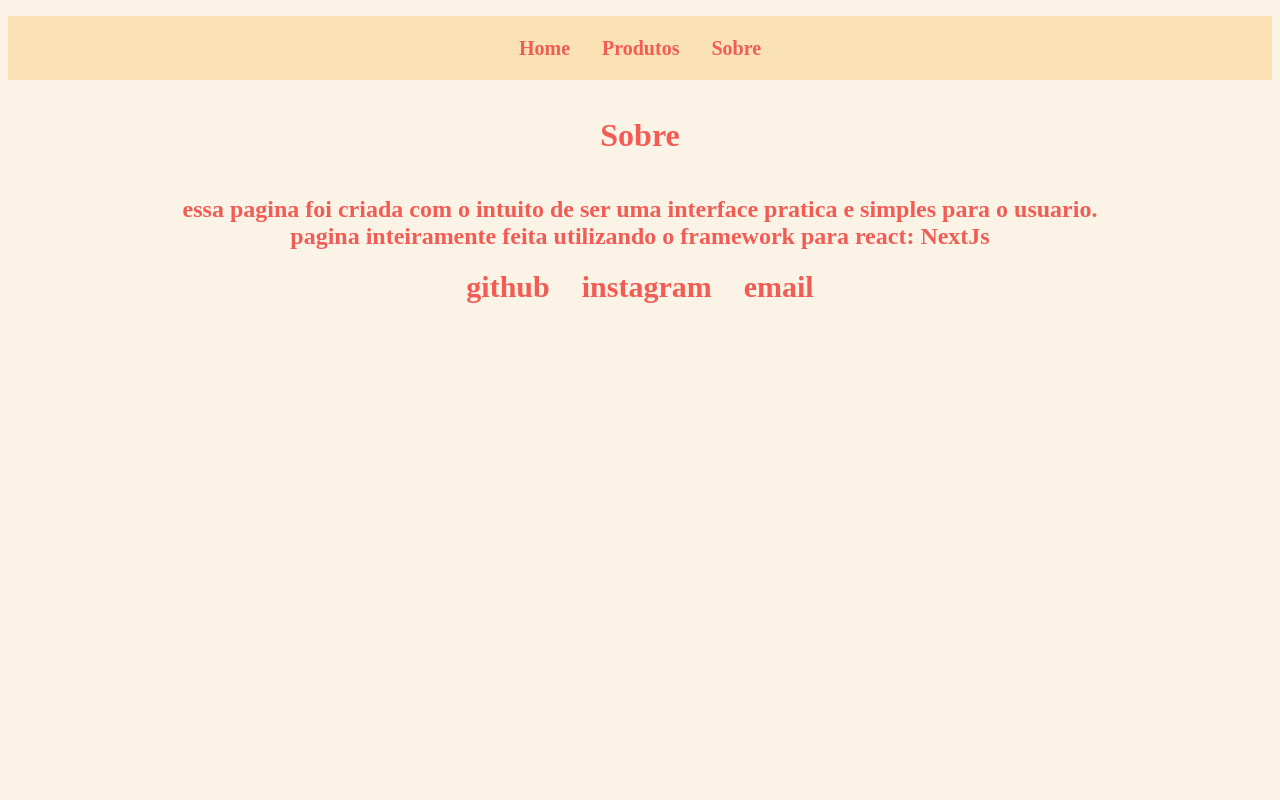
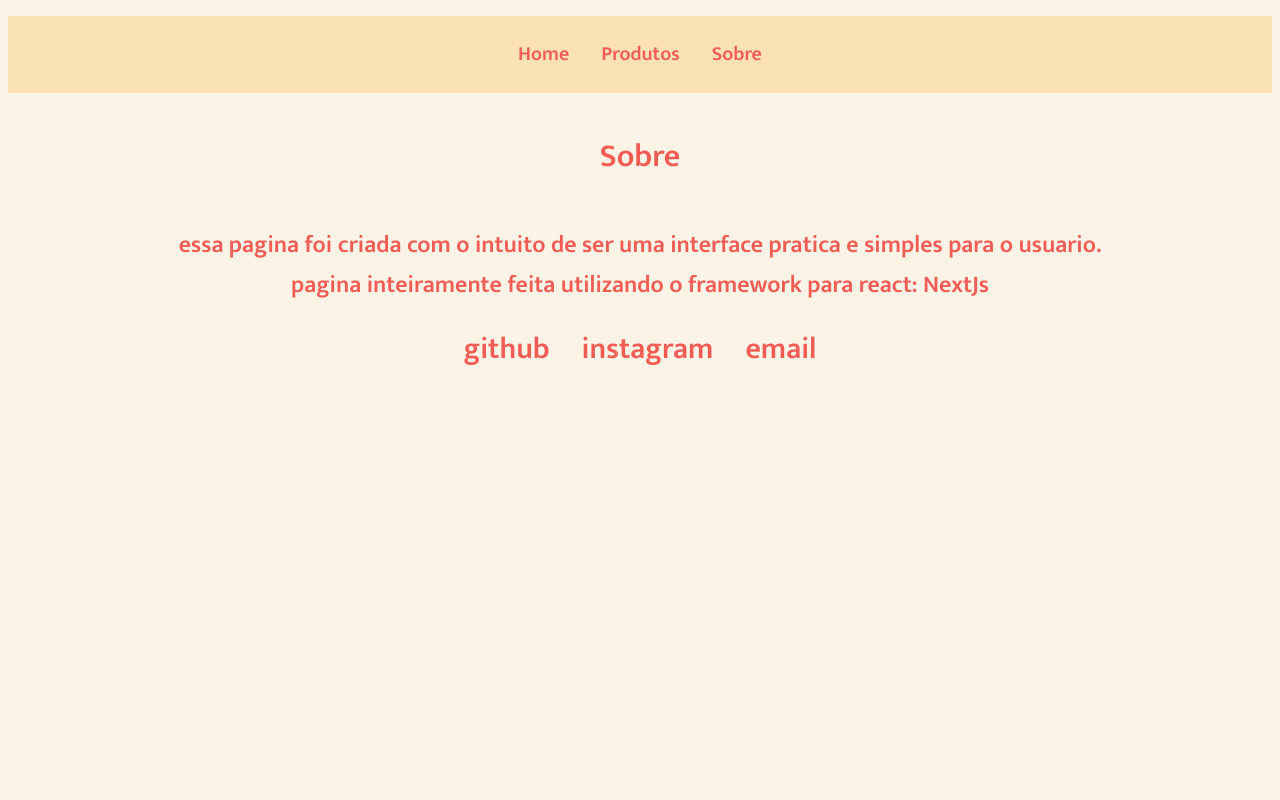
Before and after one commit to glauber2k2/lojaNextJs, a Next.js app: page /about in a window 1280 px wide. Shown: the top 800 px of the page. Built offline with nearby package versions, Linux system fonts and the light colour scheme.

Commit message:
adicionando pagina 404 dinamica

```diff
--- a/components/Footer/Footer.module.css
+++ b/components/Footer/Footer.module.css
@@ -7,6 +7,5 @@
   color: var(--primary40);
   font-size: 1.5rem;
   text-align: center;
-  font-family: Arial, Helvetica, sans-serif;
   font-weight: bold;
 }
--- a/components/Navbar/Navbar.module.css
+++ b/components/Navbar/Navbar.module.css
@@ -6,7 +6,7 @@
   align-items: center;
   padding: 1rem;
   list-style: none;
-  min-height: 2rem;
+  min-height: 2.8rem;
 }
 
 .Navbar a{
--- a/components/Search/index.js
+++ b/components/Search/index.js
@@ -20,7 +20,7 @@ export default function Search() {
 
   return (
     <>
-      <div>
+      <div className={styles.container}>
         <input
           className={styles.busca}
           type="search"
--- a/components/Search/search.module.css
+++ b/components/Search/search.module.css
@@ -1,3 +1,9 @@
+.container{
+  display: flex;
+  margin: 3rem auto;
+  justify-content: center;
+}
+
 .busca {
   color: var(--primary80);
   height: 3rem;
@@ -15,6 +21,8 @@
   width: 10rem;
   font-size: 1rem;
   font-weight: bold;
+  font-family: 'Mukta', sans-serif;
+
  }
 
  .botao:hover {
--- a/components/Sidebar/Sidebar.module.css
+++ b/components/Sidebar/Sidebar.module.css
@@ -17,7 +17,6 @@
   color: var(--primary100);
   font-weight: bold;
   font-size: 25px;
-  font-family: Arial, Helvetica, sans-serif;
   text-shadow: 2px 2px 4px rgba(255, 255, 255, 0.2);
 }
 
@@ -26,7 +25,6 @@
   text-decoration: none;
   font-weight: bold;
   font-size: 22px;
-  font-family: monospace;
   text-decoration: underline;
   transition: 0.2s;
 }
@@ -36,6 +34,5 @@
   text-decoration: none;
   font-weight: bold;
   font-size: 23px;
-  font-family: monospace;
   text-decoration: underline;
 }
--- /dev/null
+++ b/pages/404/404.module.css
@@ -0,0 +1,14 @@
+.container {
+  display: flex;
+  justify-content: center;
+}
+
+.erro {
+  padding: 0 1rem;
+  border-right: 1px solid var(--primary30);
+}
+
+.container h1 {
+  padding: 0 1rem;
+
+}
--- a/pages/products/[itemId]/index.js
+++ b/pages/products/[itemId]/index.js
@@ -1,4 +1,3 @@
-import Link from "next/link";
 import Image from "next/image";
 
 import styles from "./item.module.css";
@@ -39,9 +38,7 @@ export async function getStaticPaths() {
 export default function Item({ item }) {
   return (
     <>
-      <div className={styles.busca}>
-        <Search />
-      </div>
+      <Search />
 
       <div className={styles.sidebar}>
         <Sidebar />
--- a/pages/products/index.js
+++ b/pages/products/index.js
@@ -23,9 +23,7 @@ export default function Products({ allproducts }) {
         <title>Produtos - Monteiro</title>
       </Head>
 
-      <div className={styles.busca}>
-        <Search />
-      </div>
+      <Search />
 
       <div className={styles.container}>
         <div className={styles.sidebar}>
--- a/styles/globals.css
+++ b/styles/globals.css
@@ -1,3 +1,5 @@
+@import url('https://fonts.googleapis.com/css2?family=Mukta:wght@600&display=swap');
+
 :root {
 
     --fundoelementos: #fae2b5;
@@ -13,3 +15,7 @@
   background-color: #fbf4e6;
   color: var(--primary30);
 }
+
+body {
+  font-family: 'Mukta', sans-serif;
+}
```
Also changed, not shown: pages/404/index.js (added, +25 -0 lines), pages/products/[itemId]/item.module.css (+0 -7 lines), pages/products/index.module.css (+0 -8 lines).
